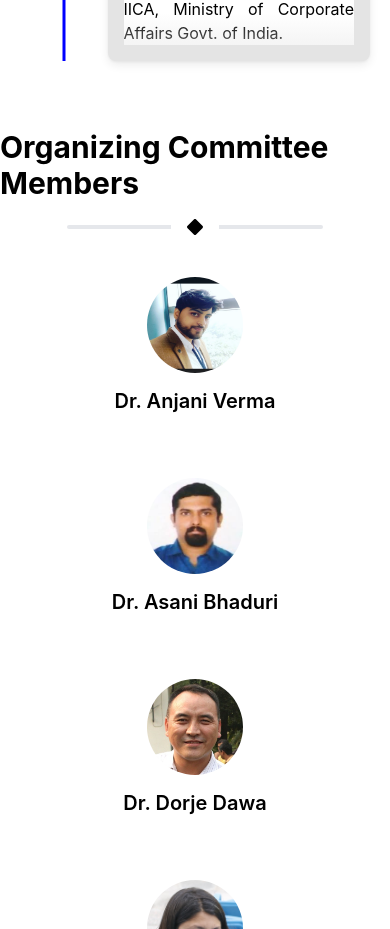
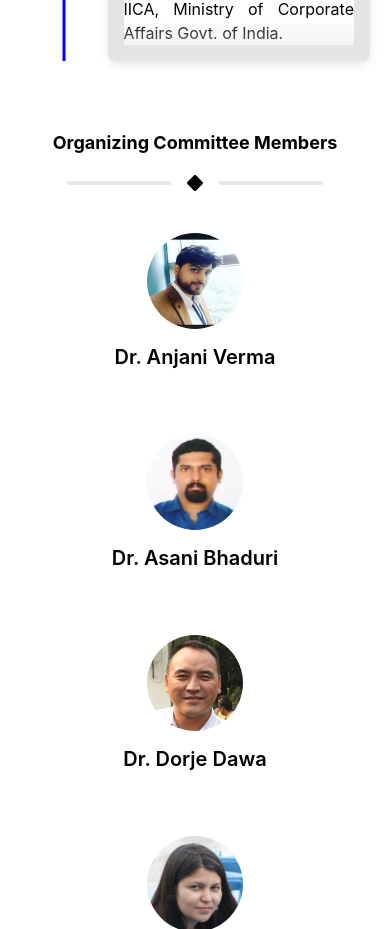
Before and after one commit to Vivekumar08/cic-conference, a React (Create React App) app: page / in a window 390 px wide. Shown: the part 6260-7189 px from the top of the page. Built offline with nearby package versions, Linux system fonts and the light colour scheme; the HTML template or start-up script is replaced by a standard one; a web font is replaced by a local one.

Commit message:
committee

```diff
--- a/src/Pages/Committee.jsx
+++ b/src/Pages/Committee.jsx
@@ -13,7 +13,7 @@ const Committee = () => {
       className="h-fit flex flex-col justify-center items-center md:mb-12  md:mt-12"
       id="committee"
     >
-      <div className="font-bold text-3xl md:text-5xl justify-center flex mt-12">
+      <div className="font-bold text-lg md:text-5xl justify-center flex mt-12">
         Organizing Committee Members
       </div>
       <div class="inline-flex items-center justify-center mt-2 w-full">
```
